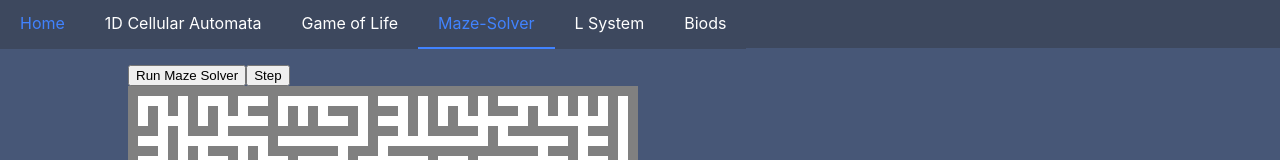
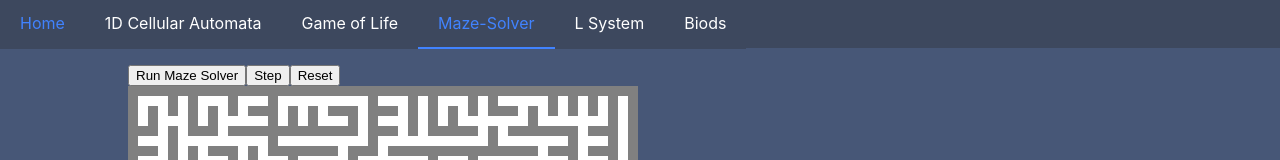
Before and after one commit to will-y/bioai, a React (Create React App) app: page /maze in a window 1280 px wide. Shown: the top 160 px of the page. Built offline with nearby package versions, Linux system fonts and the light colour scheme.

Commit message:
Added a reset button the maze solver

```diff
--- a/src/content/maze/Maze.js
+++ b/src/content/maze/Maze.js
@@ -6,20 +6,33 @@ class Maze extends React.Component {
     constructor(props) {
         super(props);
         this.mazeRef = React.createRef();
-        this.size = 50;
-        this.mazeBuilder = new MazeBuilder(this.size / 2, this.size / 2);
-        this.size++;
-        this.maze = this.mazeBuilder.maze;
-        this.mazeInterval = 0;
-        this.active = false;
+
+        this.reset();
 
         this.stepMaze = this.stepMaze.bind(this);
         this.start = this.start.bind(this);
+        this.reset = this.reset.bind(this);
     }
 
     componentDidMount() {
         this.mazeCtx = this.mazeRef.current.getContext("2d");
         this.mazeBuilder.draw(this.mazeCtx);
+    }
+
+    reset() {
+        this.size = 50;
+        this.mazeBuilder = new MazeBuilder(this.size / 2, this.size / 2);
+        this.size++;
+        this.maze = this.mazeBuilder.maze;
+        if (this.mazeInterval) {
+            clearInterval(this.mazeInterval);
+        }
+        this.mazeInterval = 0;
+        this.active = false;
+
+        if (this.mazeCtx) {
+            this.mazeBuilder.draw(this.mazeCtx);
+        }
     }
 
     start() {
@@ -77,6 +90,7 @@ class Maze extends React.Component {
           <div className="ca-container">
               <button id="start-maze" onClick={this.start}>Run Maze Solver</button>
               <button id="step-maze" onClick={this.stepMaze}>Step</button>
+              <button id="reset" onClick={this.reset}>Reset</button>
               <br />
               <canvas id="maze-canvas" width="1000px" height="1000px" ref={this.mazeRef}/>
           </div>
```
